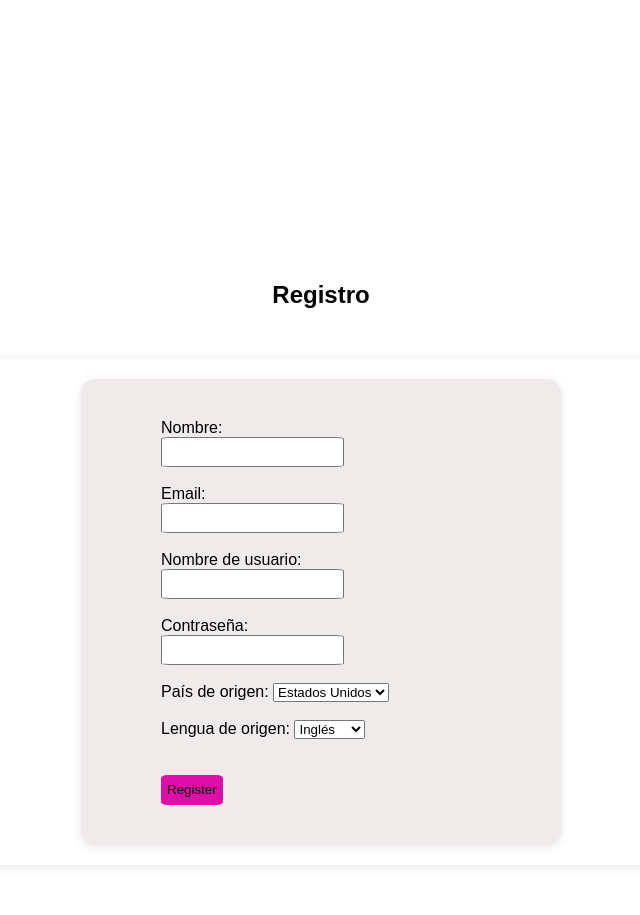
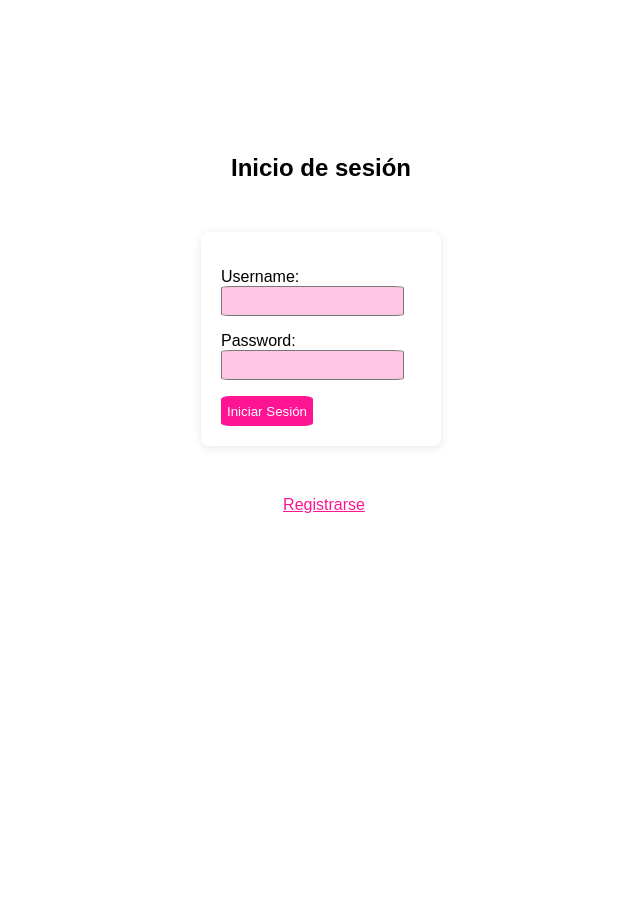
Before and after one commit to SofiAlfonso/Odissea, a Django app: page / in a window 1280 px wide. Shown: the whole page, without its empty margins (319-959 px from the left). After the commit the page ends 513 px from the top, so only its background shows below. Run offline with Django 4.2, Linux system fonts and the light colour scheme.

Commit message:
Inicio de sesión, Registro y log-out terminados

```diff
--- a/ODDISEAPROJECT/settings.py
+++ b/ODDISEAPROJECT/settings.py
@@ -10,6 +10,7 @@ For the full list of settings and their values, see
 https://docs.djangoproject.com/en/4.0/ref/settings/
 """
 STATIC_URL = '/static/'
+
 
 
 from pathlib import Path
--- a/ODDISEAPROJECT/urls.py
+++ b/ODDISEAPROJECT/urls.py
@@ -18,8 +18,12 @@ from django.urls import path
 from translator import views as translator_views
 
 
+
 urlpatterns = [
     path('admin/', admin.site.urls),
-    path('home/', translator_views.home,name="home"),
-    path('',translator_views.register, name="register")
+    path('home/', translator_views.home, name="home"),
+    path('register/',translator_views.register, name="register"),
+    path('',translator_views.custom_login, name='login'),
+    path('logout/', translator_views.logout_view, name='logout'),
+
 ]
--- a/translator/forms.py
+++ b/translator/forms.py
@@ -1,5 +1,6 @@
 from django import forms
 from . models import Register
+from django.contrib.auth.hashers import make_password
 
 class RegisterForm(forms.ModelForm):
     class Meta:
@@ -13,3 +14,7 @@ class RegisterForm(forms.ModelForm):
             'origin_language'
 
         ]
+
+class LoginForm(forms.Form):
+    username = forms.CharField(max_length=100)
+    password = forms.CharField(widget=forms.PasswordInput)
--- a/translator/models.py
+++ b/translator/models.py
@@ -1,4 +1,5 @@
 from django.db import models
+from django.contrib.auth.hashers import make_password,check_password
 
 # Create your models here.
 
@@ -19,7 +20,7 @@ class LanguageChoices(models.TextChoices):
 class Register (models.Model):
     name = models.CharField (max_length=100,help_text= "Ingrese su nombre completo")
     email= models.EmailField(help_text="Ingrese su correo electrónico")
-    username= models.CharField(max_length=150, unique=True,help_text="Ingrese un nombre de usuario", primary_key=True)
+    username= models.CharField(max_length=100, unique=True,help_text="Ingrese un nombre de usuario")
     password= models.CharField(max_length=128, help_text="Ingrese su contraseña")
     origin_country= models.CharField(max_length=2, choices=CountryChoices.choices, default=CountryChoices.COLOMBIA)
     origin_language=models.CharField(max_length=2,choices=LanguageChoices.choices,default=LanguageChoices.INGLES )
--- /dev/null
+++ b/translator/templates/login.html
@@ -0,0 +1,89 @@
+<html lang="en">
+<head>
+    <meta charset="UTF-8">
+    <meta name="viewport" content="width=device-width, initial-scale=1.0">
+    <title>Inicio de sesión</title>
+</head>
+<body>
+    <style>
+
+        header
+        {
+            font-family: Arial, Helvetica, sans-serif;
+            text-align: center;
+            padding-top: 10%;
+        }
+        form label
+        {
+            font-family: Arial, Helvetica, sans-serif;
+        }
+        form input
+        {
+            border-style: ridge;
+            border-width: 1px;
+            border-radius:6% ;
+            background-color: rgba(255, 30, 150, 0.256);
+            height: 30px;
+        }
+        form button
+        {
+            height:30px;
+            border-radius: 10%;
+            background-color: deeppink;
+            font-family: sans-serif;
+            border-style: hidden;
+            color: #ffffff;
+        }
+        form
+        {
+            width: 200px;
+            margin: 50px auto;
+            padding: 20px;
+            background: #ffffff;
+            border-radius: 8px;
+            box-shadow: 0 2px 10px rgba(0, 0, 0, 0.1);
+            align-items: center;
+        }
+        .error
+        {
+            text-align: center;
+            margin: 50px auto;
+            padding: 20px;
+        }
+        header button hover
+        {
+            background-color: rgb(196, 7, 108);
+        }
+        a
+        {
+            font-family: sans-serif;
+            color: deeppink;
+            text-align: center;
+            margin: 50px auto;
+            padding-left: 47%;
+        }
+
+    </style>
+    <header>
+        <h2>Inicio de sesión</h2>
+    </header>
+    <form method="POST">
+        {% csrf_token %}
+
+        {{ form.as_p }}
+        <button type="submit">Iniciar Sesión</button>
+    </form>
+    <a href="{% url 'register' %}"> Registrarse </a>
+
+    {% if form.errors %}
+    <p class= "error"style="color: red;">Usuario o contraseña incorrectos</p>
+    {% else %}
+    <script >
+        alert ("Sesión cerrada correctamente")
+    </script>
+    {% endif %}
+
+
+
+</body>
+</html>
--- a/translator/templates/register.html
+++ b/translator/templates/register.html
@@ -4,7 +4,7 @@
 <head>
     <meta charset="UTF-8">
     <meta name="viewport" content="width=device-width, initial-scale=1.0">
-    <title>Register</title>
+    <title>Registro</title>
 </head>
 <body>
     <style>
@@ -56,7 +56,7 @@
         {
             font-family: Arial, Helvetica, sans-serif;
             text-align: center;
-            padding-top: 20%;
+            padding-top: 5%;
         }
 
     </style>
@@ -67,7 +67,7 @@
     <form method="POST">
 
         {%csrf_token%}
-        <div class="container">
+        <div class="container" >
             <div class="form-group">
                 <label for="name">Nombre: </label><br>
                 <input type="text" name="name" required><br><br>
@@ -79,7 +79,7 @@
                 <input type="text" name="username" required><br><br>
 
                 <label for="password">Contraseña: </label><br>
-                <input type="text" name="password" required><br><br>
+                <input type="password" name="password" required><br><br>
 
                 <label for="origin_country">País de origen: </label>
                 <select name="origin_country">
@@ -98,8 +98,7 @@
 
                 </select><br><br><br>
 
-
-                <button  type="submit">Register</button>
+                 <button  type="submit">Registrarse</button>
 
             </div>
         </div>
--- a/translator/views.py
+++ b/translator/views.py
@@ -1,10 +1,15 @@
-from django.shortcuts import render
+from django.shortcuts import render, redirect
 from django.http import HttpResponse
-from . forms import RegisterForm
+from . forms import RegisterForm, LoginForm
+from .models import Register
+from django.urls import reverse
 
 
 # Create your views here.
 def home(request):
+    if not request.session.get('usuario_autenticado'):
+        login_url=reverse('login')
+        return redirect(login_url)
     return render(request, 'home.html')
 
 def register(request):
@@ -12,7 +17,54 @@ def register(request):
         form= RegisterForm(request.POST)
         if form.is_valid():
             form.save()
-
+            request.session['usuario_autenticado'] = True
+            return redirect('home')
+        else:
+          print("Form errors:", form.errors)
     else:
         form=RegisterForm()
-    return render(request, 'register.html', {'form':form},)
+    return render(request, 'register.html', {'form':form} )
+
+def custom_login(request):
+    if request.method == 'POST':
+        form = LoginForm(request.POST)
+        if form.is_valid():
+            username = form.cleaned_data.get('username')
+            password = form.cleaned_data.get('password')
+
+            print(f"Attempting login with username: {username}")
+            print({password})
+
+            # Verificar si existe un usuario con el nombre de usuario proporcionado
+            try:
+                user = Register.objects.get(username=username)
+                print(user.password)
+                print(user.username)
+
+                print(user.password)
+                # Comparar la contraseña del formulario con la de la base de datos
+                if user.password==password:
+                    # Autenticación exitosa
+                    request.session['usuario_autenticado'] = True
+                    request.session['user_id'] = user.id
+                    return redirect('home')
+                else:
+                    form.add_error(None,"")
+            except Register.DoesNotExist:
+                # Usuario no encontrado
+                form.add_error(None,"")
+    else:
+        form = LoginForm()
+
+    return render(request, 'login.html', {'form': form})
+
+def logout_view(request):
+    # Eliminar las variables de sesión relacionadas con la autenticación
+    try:
+        del request.session['usuario_autenticado']
+        del request.session['usuario_id']
+    except KeyError:
+        pass
+
+    # Redirigir al usuario a la página de inicio de sesión o cualquier otra página
+    return redirect('login')
```
Also changed, not shown: translator/templates/home.html (+32 -4 lines), db.sqlite3, translator/migrations/0003_register_id_alter_register_username.py (added), translator/migrations/0004_alter_register_id.py (added).
